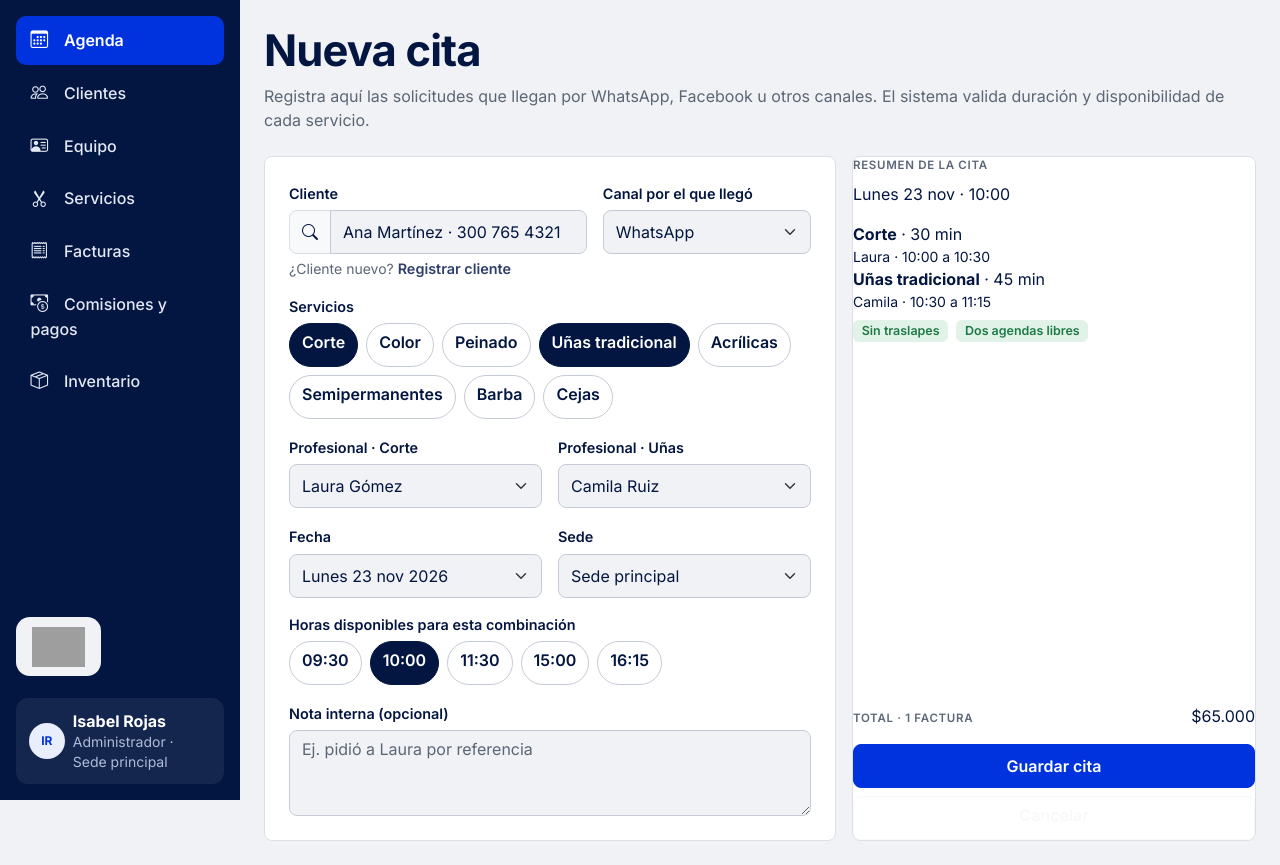
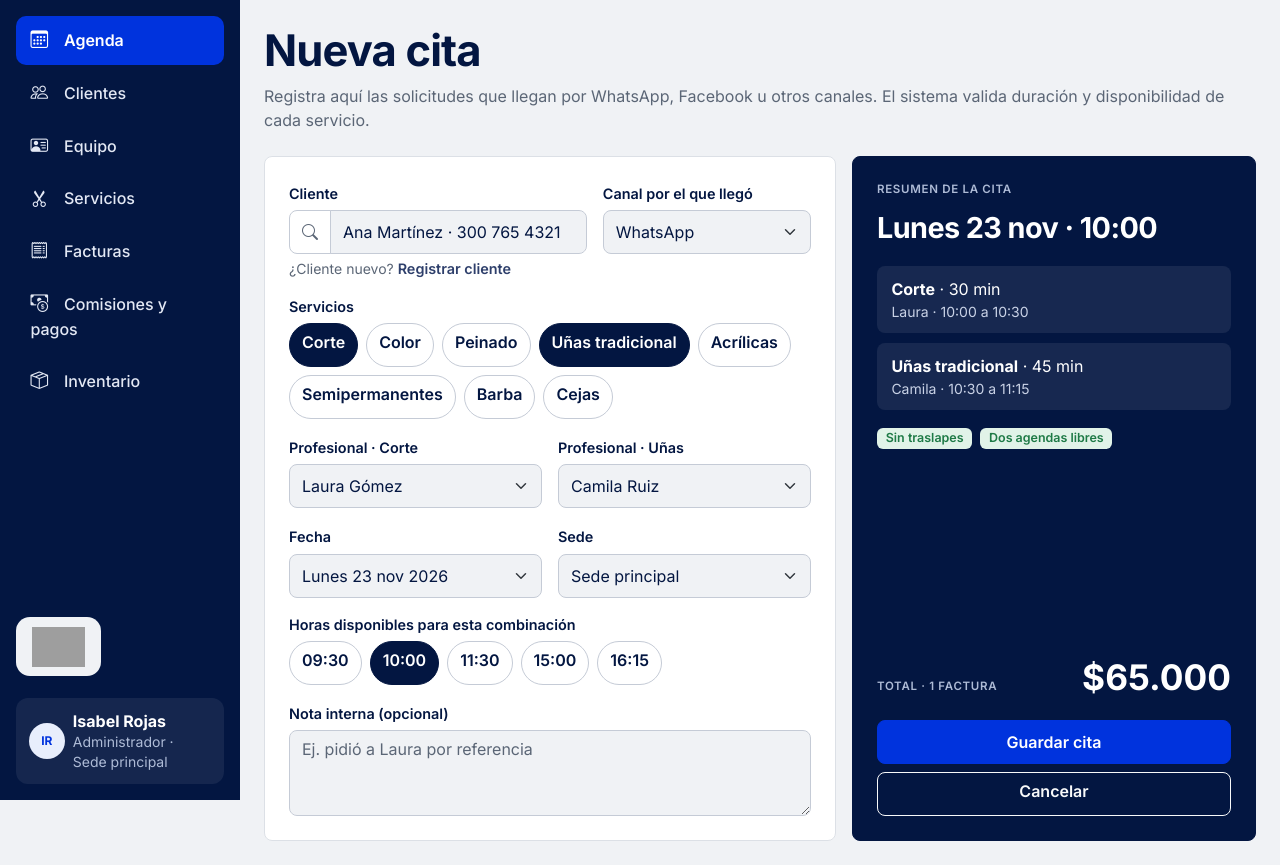
Before and after one commit to svzapatac/Citara, a PHP site: page /nueva-cita.html in a window 1280 px wide. Run offline with PHP 8.4, Linux system fonts and the light colour scheme; grey boxes are pictures that could not be loaded.

Commit message:
feat(Ciatra): correccion de estilo

```diff
--- a/Front/Style.css
+++ b/Front/Style.css
@@ -222,3 +222,24 @@ hr { border-color: var(--c-linea); opacity: 1; }
                   border-radius: 8px; padding: .6rem .9rem; margin-bottom: .6rem; }
 .linea-servicio small { color: var(--c-texto2); }
 .etiqueta { font-size: .72rem; font-weight: 600; letter-spacing: .06em; text-transform: uppercase; color: var(--c-texto2); }
+/* Agenda · semana  */
+.agenda-semana { --hora: 68px; --cols: 6; }
+.agenda-semana .agenda-ancho { min-width: 760px; }
+.agenda-semana .agenda-cab { padding-bottom: .6rem; }
+.agenda-semana .cita { padding: .2rem .45rem; font-size: .78rem; }
+
+.agenda-dia { text-align: center; padding: .35rem 0; border-radius: 10px; margin: 0 4px; line-height: 1.1; }
+.agenda-dia small { display: block; font-size: .72rem; font-weight: 600; letter-spacing: .04em; color: var(--c-texto2); }
+.agenda-dia strong { font-size: 1.35rem; }
+.agenda-dia.hoy { background: var(--c-accion); }
+.agenda-dia.hoy small, .agenda-dia.hoy strong { color: var(--c-marino); }
+
+/* Nueva cita */
+.input-group-text { border-color: #C5CBD6; background: #fff; color: var(--c-texto2); }
+
+.card.resumen { background: var(--c-marino); border-color: var(--c-marino); color: #fff; padding: 1.5rem; }
+.resumen .etiqueta { color: #AEBBD6; }
+.resumen-fecha { font-size: 1.8rem; font-weight: 700; letter-spacing: -.02em; }
+.resumen-linea { background: rgba(255,255,255,.08); border-radius: 8px; padding: .7rem .9rem; margin-bottom: .6rem; }
+.resumen-linea small { color: #C9D2E6; }
+.resumen-total { font-size: 2.2rem; font-weight: 700; }
```
